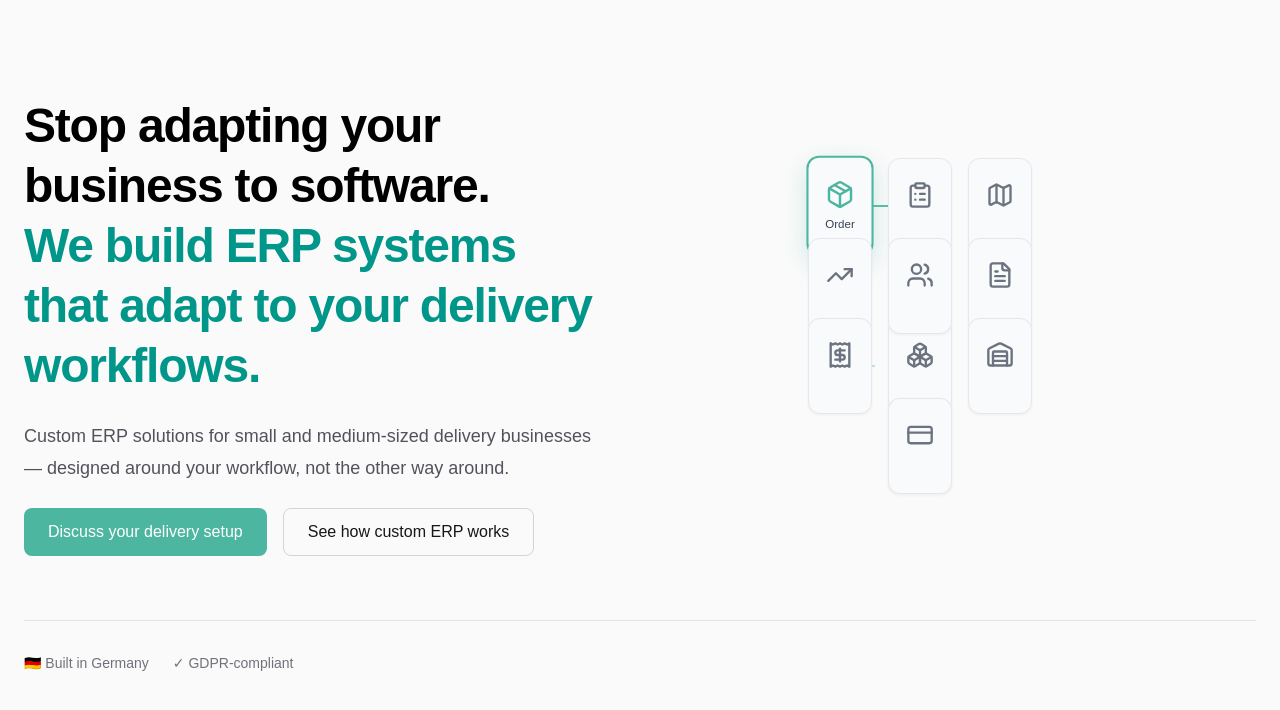
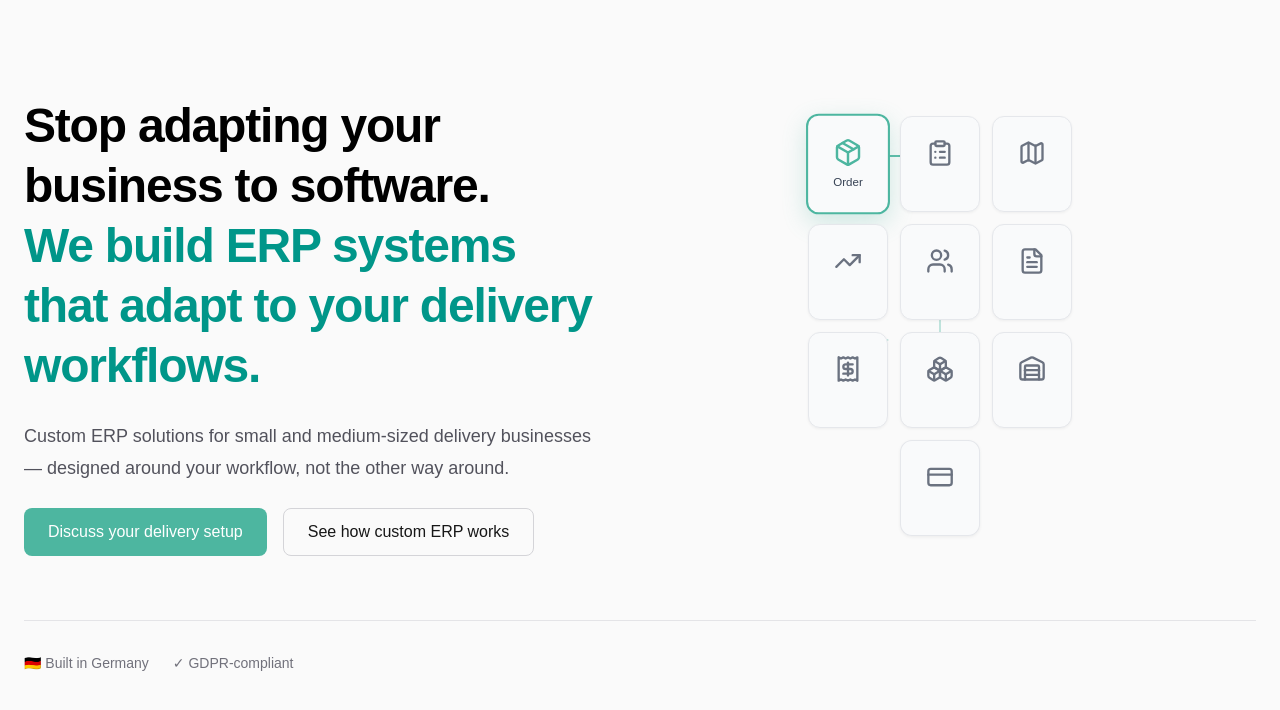
Before and after one commit to zaferkucuk/soluty-website, a Next.js app: page /en in a window 1280 px wide. Shown: the top 710 px of the page. Built offline with nearby package versions, Linux system fonts and the light colour scheme.

Commit message:
refactor(module-grid): update grid dimensions for larger cards
- Change CELL_SIZE to CARD_WIDTH (80) and CARD_HEIGHT (96)
- Reduce gap from 16 to 12
- Pass cellHeight to ConnectionLines for proper path calculation

```diff
--- a/app/[locale]/components/ModuleGrid/index.tsx
+++ b/app/[locale]/components/ModuleGrid/index.tsx
@@ -8,8 +8,10 @@ import { ModuleCard } from './ModuleCard';
 import { ModuleTooltip } from './ModuleTooltip';
 import { ConnectionLines } from './ConnectionLines';
 
-const CELL_SIZE = 64;
-const GAP = 16;
+// Updated card size: 80x96 (was 64x64)
+const CARD_WIDTH = 80;
+const CARD_HEIGHT = 96;
+const GAP = 12; // Reduced gap since cards are larger
 const ANIMATION_INTERVAL = 500;
 
 export function ModuleGrid() {
@@ -34,8 +36,8 @@ export function ModuleGrid() {
   }, [shouldReduceMotion]);
 
   // Grid dimensions
-  const gridWidth = 3 * CELL_SIZE + 2 * GAP;
-  const gridHeight = 4 * CELL_SIZE + 3 * GAP;
+  const gridWidth = 3 * CARD_WIDTH + 2 * GAP;
+  const gridHeight = 4 * CARD_HEIGHT + 3 * GAP;
 
   // Get module position in grid
   const getGridStyle = (row: number, col: number) => ({
@@ -56,7 +58,8 @@ export function ModuleGrid() {
       {/* Connection Lines SVG */}
       <ConnectionLines
         activeModuleId={activeModuleId}
-        cellSize={CELL_SIZE}
+        cellSize={CARD_WIDTH}
+        cellHeight={CARD_HEIGHT}
         gap={GAP}
       />
 
@@ -64,8 +67,8 @@ export function ModuleGrid() {
       <div
         className="relative grid"
         style={{
-          gridTemplateColumns: `repeat(3, ${CELL_SIZE}px)`,
-          gridTemplateRows: `repeat(4, ${CELL_SIZE}px)`,
+          gridTemplateColumns: `repeat(3, ${CARD_WIDTH}px)`,
+          gridTemplateRows: `repeat(4, ${CARD_HEIGHT}px)`,
           gap: GAP,
           width: gridWidth,
           height: gridHeight,
```
